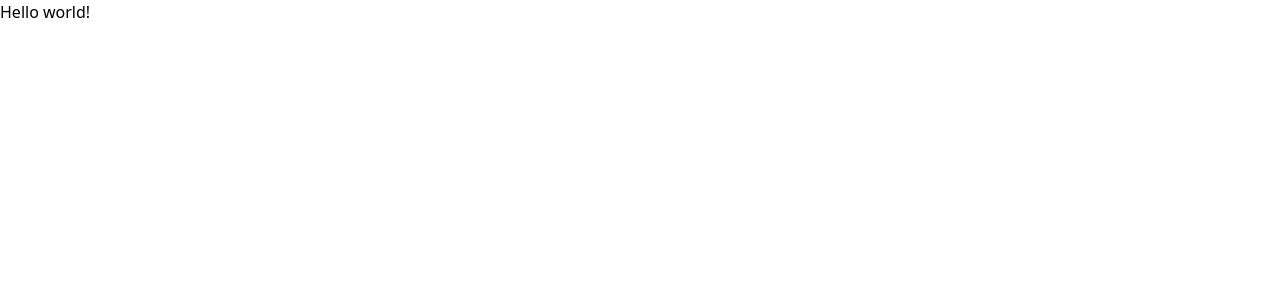
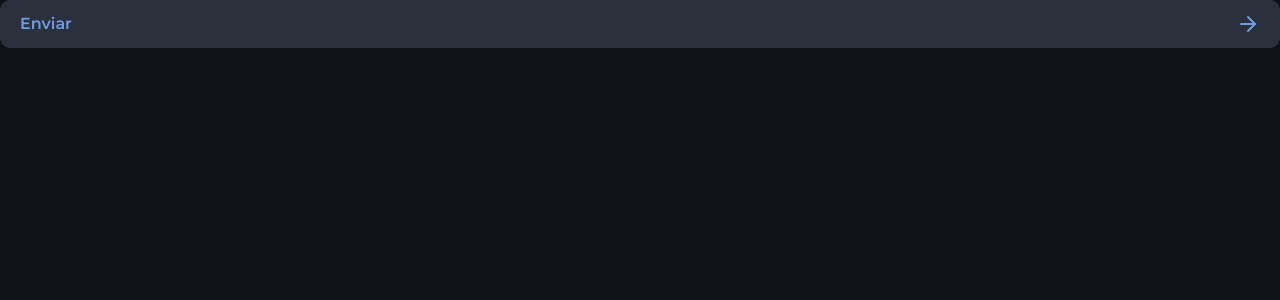
Before and after one commit to MouraGabriel53/nlw-connect-react, a Next.js app in the folder web/: page / in a window 1280 px wide. Shown: the top 300 px of the page. Built offline with nearby package versions, Linux system fonts and the light colour scheme.

Commit message:
create button

```diff
--- a/web/package.json
+++ b/web/package.json
@@ -10,6 +10,7 @@
   },
   "dependencies": {
     "@tailwindcss/postcss": "^4.0.6",
+    "lucide-react": "^0.475.0",
     "next": "15.1.7",
     "postcss": "^8.5.2",
     "react": "^19.0.0",
--- a/web/src/app/globals.css
+++ b/web/src/app/globals.css
@@ -1 +1,25 @@
 @import "tailwindcss";
+
+@theme {
+    --color-*: initial;
+
+    --color-blue: #6F9DE2;
+    --color-purple: #9871F3;
+
+    --color-danger: #F05D6C;
+
+    --color-gray-100: #DAE4F2;
+    --color-gray-200: #C8D0DA;
+    --color-gray-300: #95A1B1;
+    --color-gray-400: #6F7D90;
+    --color-gray-500: #2A313C;
+    --color-gray-600: #21252C;
+    --color-gray-700: #191D24;
+    --color-gray-800: #13161B;
+    --color-gray-900: #0F1216;
+
+    --font-heading: var(--font-oxanium);
+    --font-sans: var(--font-montserrat);
+
+    --radius-xl: 0.625rem;
+  }
--- a/web/src/app/layout.tsx
+++ b/web/src/app/layout.tsx
@@ -1,10 +1,24 @@
 import './globals.css';
 import type { Metadata } from "next";
+import { Montserrat, Oxanium } from 'next/font/google';
 
 export const metadata: Metadata = {
   title: "Create Next App",
   description: "Generated by create next app",
 };
+
+const oxanium = Oxanium({
+  weight: ['500', '600'],
+  subsets: ['latin'],
+  variable: '--font-oxanium',
+})
+
+const montserrat = Montserrat({
+  weight: ['400', '600'],
+  subsets: ['latin'],
+  variable: '--font-montserrat',
+})
+
 
 export default function RootLayout({
   children,
@@ -12,8 +26,8 @@ export default function RootLayout({
   children: React.ReactNode;
 }>) {
   return (
-    <html lang="en">
-      <body>{children}</body>
+    <html lang="pt-br" className={`${oxanium.variable} ${montserrat.variable}`}>
+      <body className="bg-gray-900 text-gray-100 antialiased">{children}</body>
     </html>
   );
 }
--- a/web/src/app/page.tsx
+++ b/web/src/app/page.tsx
@@ -1,7 +1,14 @@
+import { ArrowRight } from 'lucide-react';
+import{Button} from "@/components/button";
+
 export default function Home() {
   return (
     <main>
-      <div>Hello world!</div>
+      <Button>
+        Enviar
+        <ArrowRight/>
+      </Button>
+
     </main>
   );
 }
--- /dev/null
+++ b/web/src/components/button.tsx
@@ -0,0 +1,13 @@
+import { ReactNode } from "react"
+
+interface ButtonProps{
+    children: ReactNode
+}
+
+export function Button(props: ButtonProps) {
+    return (
+        <button className="flex justify-between items-center px-5 h-12 bg-gray-500 text-blue font-semibold rounded-xl w-full cursor-pointer transition-colors duration-300 hover:bg-blue hover:text-gray-900">
+            {props.children}
+        </button>
+    )
+}
```
Also changed, not shown: web/postcss.config.mjs (renamed from postcss.config.mjs), 1 other file (tests, documents, lock files or other folders).
